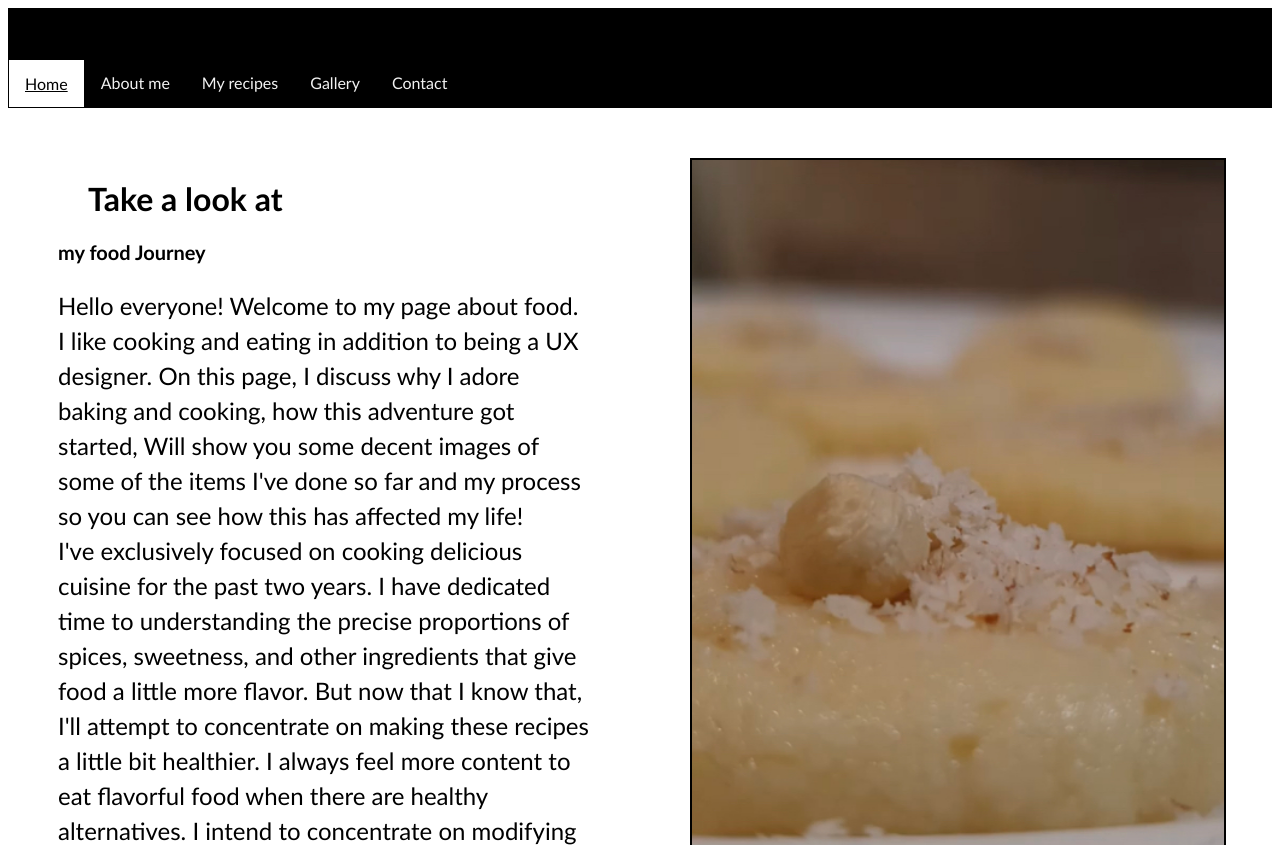
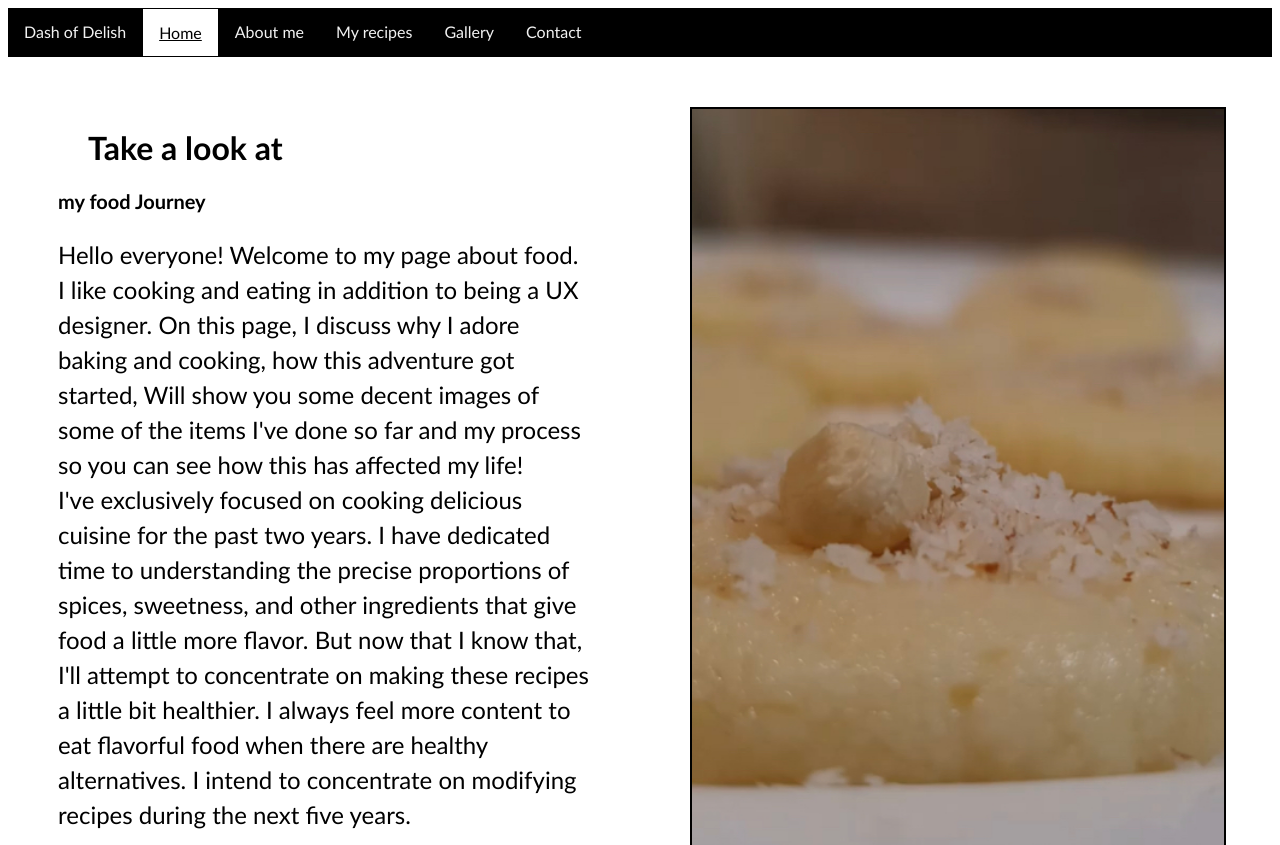
Before and after one commit to SrishtiBijjur/Final_Portfolio, a plain HTML site: page index.html in a window 1280 px wide. Shown: the top 845 px of the page. Drawn offline with nearby package versions, Linux system fonts and the light colour scheme; a script that the page names is missing.

Commit message:
Update index.html

```diff
--- a/index.html
+++ b/index.html
@@ -57,7 +57,7 @@ function myFunction() {
 
 <nav>
   <div class="topnav" id="myTopnav">
-  <p>Dash of Delish</p>
+  <a>Dash of Delish</a>
   <a href="index.html" class="active">Home</a>
   <a href="about_me.html">About me</a>
   <a href="my_recipes.html">My recipes</a>
```
